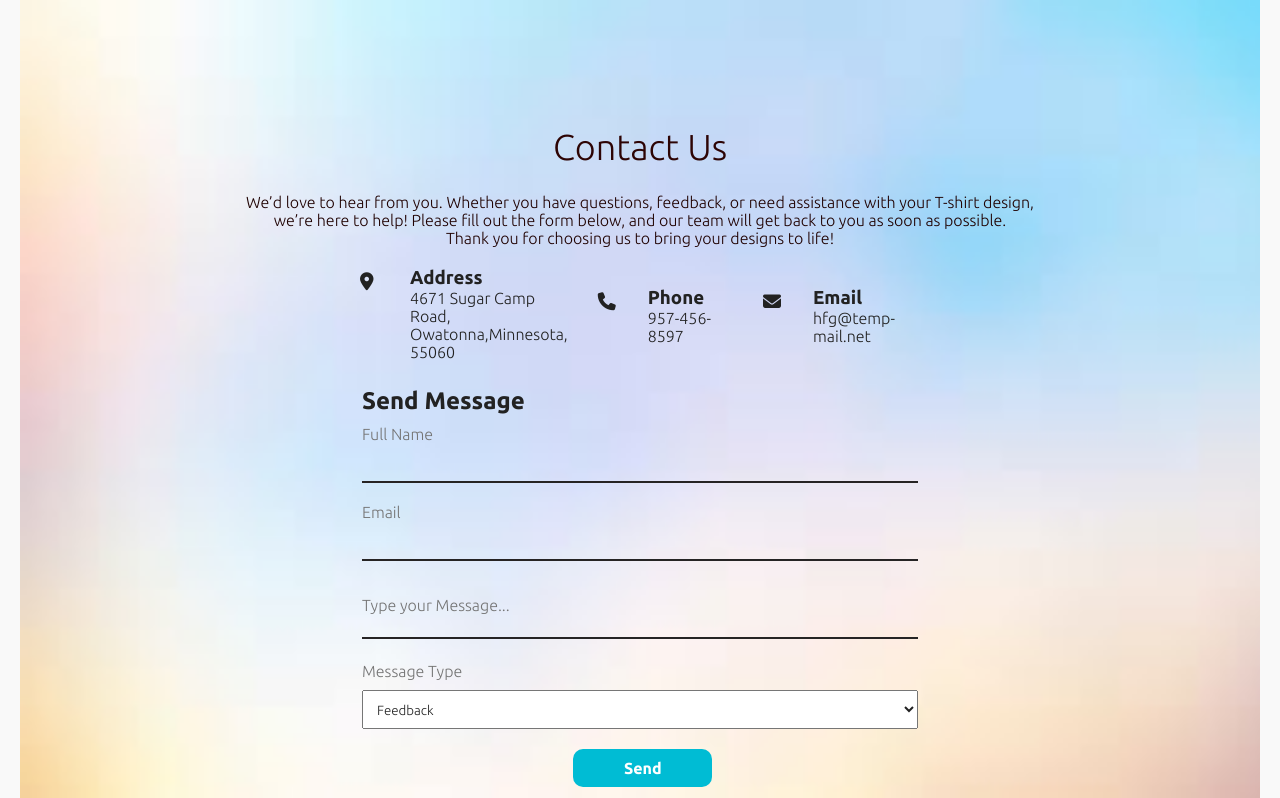
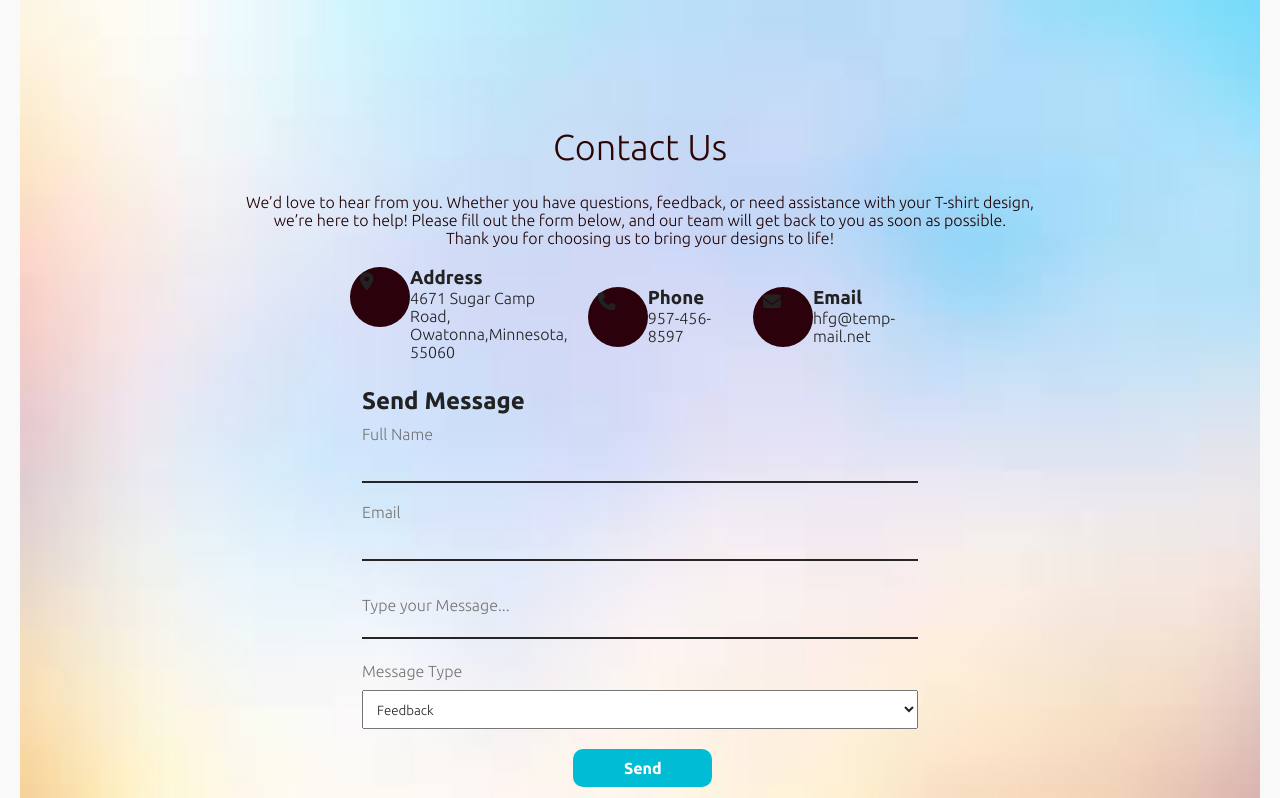
Before and after one commit to bhumiip06/T-shirt-Designing-project, a PHP site: page /T-shirt-Designing-project/ in a window 1280 px wide. Shown: the part 2769-3567 px from the top of the page. Run offline with PHP 8.4, Linux system fonts and the light colour scheme; some libraries are stand-ins or nearby versions.

Commit message:
Font loading issue resolved

```diff
--- a/css/style.css
+++ b/css/style.css
@@ -1,45 +1,46 @@
-@import url("https://fonts.googleapis.com/css?family=Roboto&family=Ubuntu:wght@300;700&display=swap");@font-face{
+@import url("https://fonts.googleapis.com/css?family=Roboto&family=Ubuntu:wght@300;700&display=swap");
+@font-face{
     font-family: 'Anton';
-    src:url('fonts/Anton/Anton-Regular.ttf') format('truetype');
+    src:url('../fonts/Anton/Anton-Regular.ttf') format('truetype');
 }
 
 @font-face{
     font-family: 'Bebas_Neue';
-    src:url('fonts/Bebas_Neue/BebasNeue-Regular.ttf') format('truetype');
+    src:url('../fonts/Bebas_Neue/BebasNeue-Regular.ttf') format('truetype');
 }
 @font-face{
     font-family: 'Lobster';
-    src:url('fonts/Lobster/Lobster-Regular.ttf') format('truetype');
+    src:url('../fonts/Lobster/Lobster-Regular.ttf') format('truetype');
 }
 
 @font-face{
-    font-family: 'Monsteratr';
-    src:url('fonts/Montserrat/Montserrat-VariableFont_wght.ttf') format('truetype');
+    font-family: 'Montserrat';
+    src:url('../fonts/Montserrat/Montserrat-VariableFont_wght.ttf') format('truetype');
 }
 @font-face{
     font-family: 'Pacifico';
-    src:url('fonts/Pacifico/Pacifico-Regular.ttf') format('truetype');
+    src:url('../fonts/Pacifico/Pacifico-Regular.ttf') format('truetype');
 }
 @font-face{
     font-family: 'Playfair_Display';
-    src:url('fonts/Playfair_Display/PlayfairDisplay-VariableFont_wght.ttf') format('truetype');
+    src:url('../fonts/Playfair_Display/PlayfairDisplay-VariableFont_wght.ttf') format('truetype');
 }
 
 @font-face{
     font-family: 'Righteous';
-    src:url('fonts/Righteous/Righteous-Regular.ttf') format('truetype');
+    src:url('../fonts/Righteous/Righteous-Regular.ttf') format('truetype');
 }
 
 @font-face{
     font-family: 'Roboto_Slab';
-    src:url('fonts/Roboto_Slab/RobotoSlab-VariableFont_wght.ttf') format('truetype');
+    src:url('../fonts/Roboto_Slab/RobotoSlab-VariableFont_wght.ttf') format('truetype');
 }
 *{
     margin: 0;
     padding: 0;
     box-sizing: border-box;
     color: #222;
-    font-family: "Ubuntu",'Segoe UI', Tahoma, "Geneva", Verdana,sans-serif,"Roboto";
+    font-family: "Ubuntu", "Roboto", "Segoe UI", Tahoma, Geneva, Verdana, sans-serif;
 }
 html{
     scroll-behavior: smooth;
@@ -175,11 +176,12 @@ body{
     text-decoration: none;
     padding: 14px 80px;
     color: #fff;
-   background-color: #ffb600;
+    background-color: #ffb600;
     /* background-color: #FFC300; */
     font-size: 18px;
     border-radius: 30px 0 30px 30px;
     transition: 0.4s ease;
+    cursor: pointer;
 }
 
 .heroBtn:hover{
@@ -263,6 +265,8 @@ body{
     flex-direction: column;
     background: url(../images/bb.jpg);
     background-size: cover;
+    width: 100%;
+    margin-top: 30px;
 }
 .contact .content{
     max-width: 800px;
@@ -278,13 +282,7 @@ body{
     font-weight: 300;
     color: #200202;
 }
-.contact{
-    width: 100%;
-    display: flex;
-    justify-content: center;
-    align-items: center;
-    margin-top: 30px;
-}
+
 .contact .contactInfo{
     width: 50%;
     display: flex;
@@ -298,7 +296,7 @@ body{
 .contact .contactInfo .box .icon{
     min-width: 60px;
     height: 60px;
-    background: #2b020b lack;;
+    background: #2b020b;
     justify-content: center;
     align-items: center;
     border-radius: 50%;
@@ -359,6 +357,7 @@ body{
     border-radius: 10px;
     margin:10px;
     margin-left: 38%;
+    cursor: pointer;
 }
 
 /*Login and signup form */
```
Also changed, not shown: design-canvas.php (+4 -6 lines).
